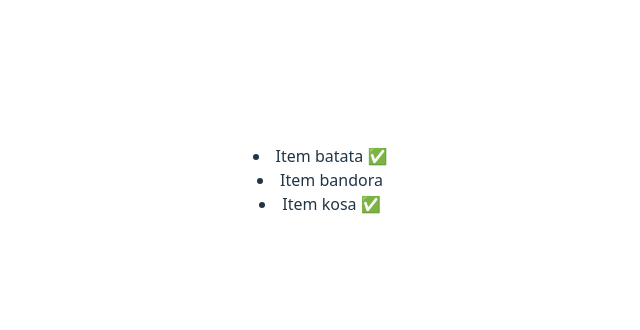
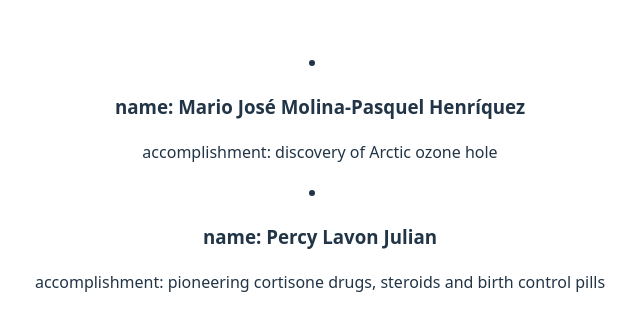
Before and after one commit to BasmaKuhail/gsg-first-project, a React (Vite) app: page / in a window 1280 px wide. Shown: the part 220-550 px from the top of the page, without its empty margins (320-960 px from the left). Built offline with nearby package versions, Linux system fonts and the light colour scheme.

Commit message:
2.4- filtter array data

```diff
--- a/src/App.jsx
+++ b/src/App.jsx
@@ -1,10 +1,10 @@
 import { useState } from 'react'
 import './App.css'
-import PackingList from './components/PackingList'
+import List from './components/List'
 function App() {
 
   return (
-    <PackingList/>
+    <List/>
   )
 }
 
--- /dev/null
+++ b/src/components/List.jsx
@@ -0,0 +1,27 @@
+import { people } from "./data";
+const List = () =>{
+    const filtteredData = people.filter((item)=> item.profession === "chemist")
+    return <>
+        {filtteredData.map(item =>
+        <li>
+            <h3>name: {item.name}</h3>
+            <p>accomplishment: {item.accomplishment}</p>
+        </li>
+
+
+            )}
+    </>
+    // <ul>
+    //     {people.map((person)=>(
+    //         <li>{person}</li>
+    //     ))}
+    // </ul>
+
+}
+// const people = [
+//     "21i;jvristjboibsrtn",
+//     "bjoaihlkmdabk nnaoej p",
+//     "kldab ieajoh eab",
+//     "avgygg lhiV jhSOVu hUH oRE"
+// ]
+export default List;
--- /dev/null
+++ b/src/components/data.js
@@ -0,0 +1,38 @@
+export const people = [
+  {
+    id: 0,
+    name: "Creola Katherine Johnson",
+    profession: "mathematician",
+    accomplishment: "spaceflight calculations",
+    imageId: "MK3eW3A",
+  },
+  {
+    id: 1,
+    name: "Mario José Molina-Pasquel Henríquez",
+    profession: "chemist",
+    accomplishment: "discovery of Arctic ozone hole",
+    imageId: "mynHUSa",
+  },
+  {
+    id: 2,
+    name: "Mohammad Abdus Salam",
+    profession: "physicist",
+    accomplishment: "electromagnetism theory",
+    imageId: "bE7W1ji",
+  },
+  {
+    id: 3,
+    name: "Percy Lavon Julian",
+    profession: "chemist",
+    accomplishment:
+      "pioneering cortisone drugs, steroids and birth control pills",
+    imageId: "IOjWm71",
+  },
+  {
+    id: 4,
+    name: "Subrahmanyan Chandrasekhar",
+    profession: "astrophysicist",
+    accomplishment: "white dwarf star mass calculations",
+    imageId: "lrWQx8l",
+  },
+];
```
